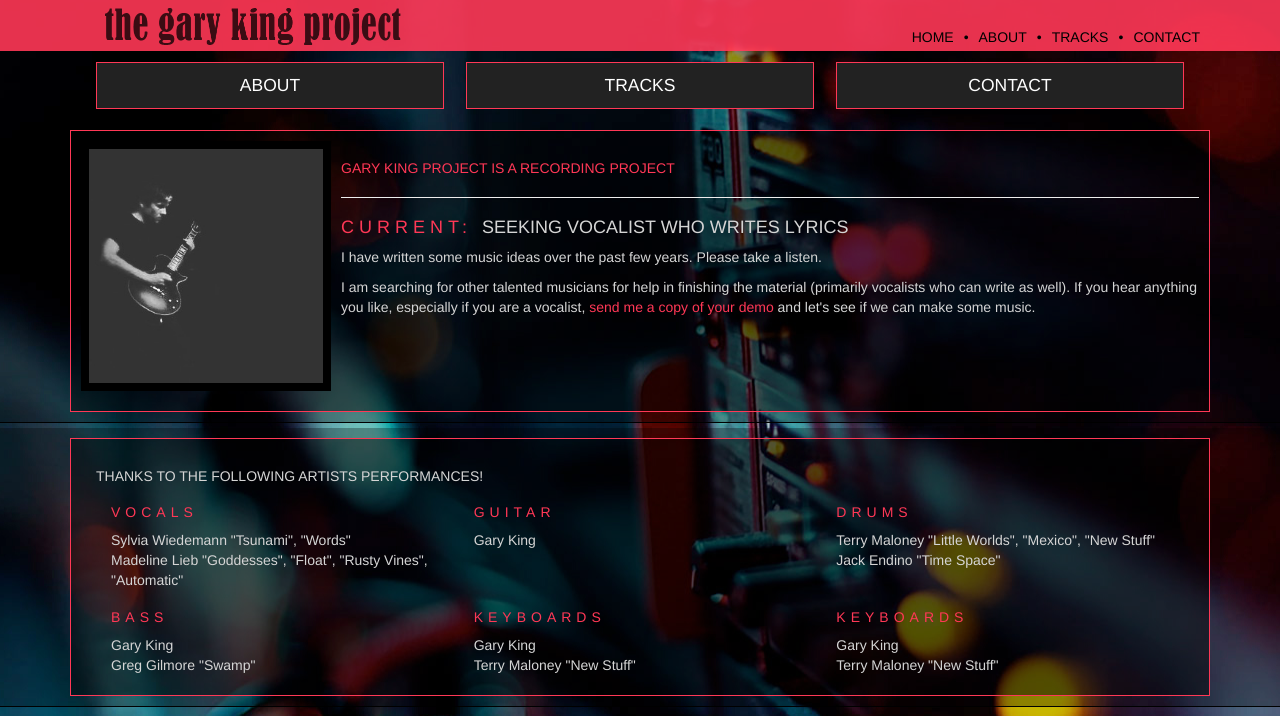
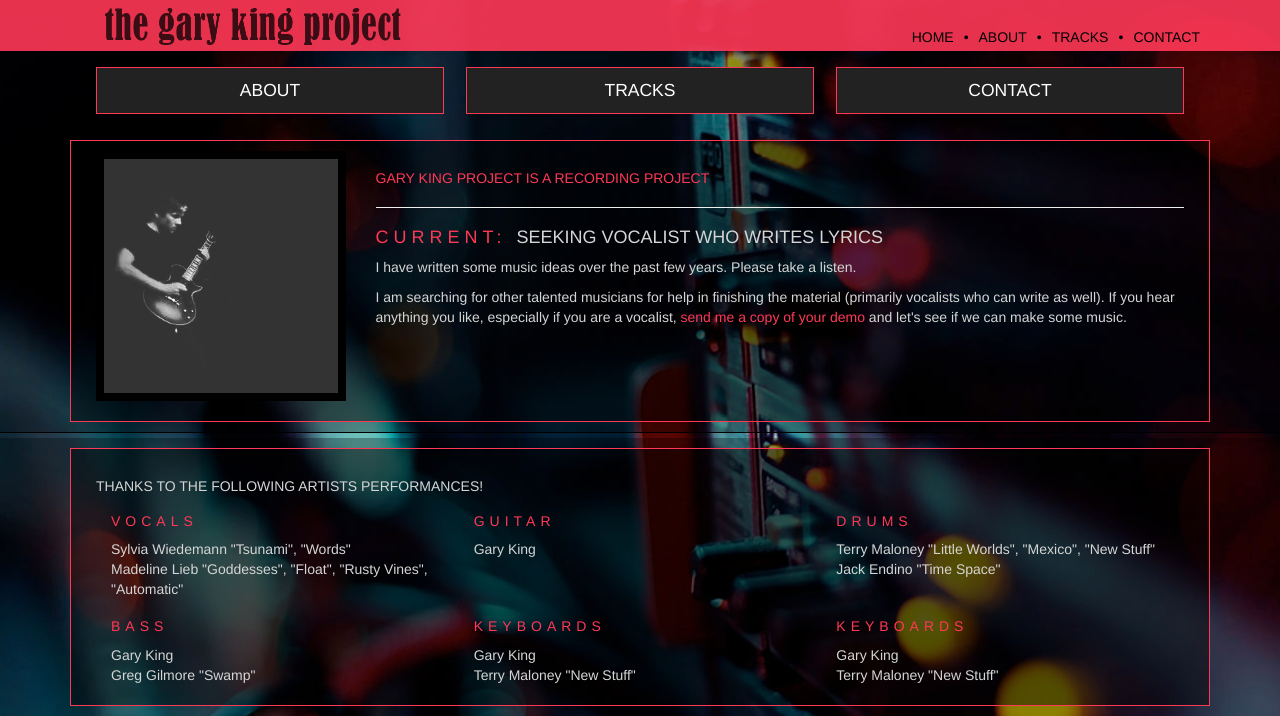
Before and after one commit to garyking11/garykingproject, a PHP site: page / in a window 1280 px wide. Shown: the top 716 px of the page. Run offline with PHP 8.4, Linux system fonts and the light colour scheme; some libraries are stand-ins or nearby versions.

Commit message:
Update content

```diff
--- a/assets/css/styles.css
+++ b/assets/css/styles.css
@@ -205,13 +205,19 @@ h2.text-black {
     max-width: 250px;
 }
 
+
+#callouts {
+    width: 100%;
+    margin: 5px auto;
+
+}
 /* Callouts */
 #callouts .bg-callout {
     background: #222;
     margin: 1%;
-
+    /*margin: 5px auto;*/
     width: 31.333333333334%;
-    min-width: 220px;
+    min-width: 263px;
 }
 
 #callouts .bg-callout a {
--- a/index.php
+++ b/index.php
@@ -34,7 +34,13 @@
 
             <div class="col-sm-12 col-md-12 col-lg-12 pink-border">
 
+            <div class="col-sm-12 col-md-3 col-lg-3">
+
                 <a href="#"><img class="image-max-250 pull-left" src="/assets/images/gary-crocodile.jpg"></a>
+
+            </div>
+
+            <div class="col-sm-12 col-md-9 col-lg-9 ">
 
                 <header>
 
@@ -59,6 +65,7 @@
 
                 <div class="clear"></div>
             </div>
+                </div>
         </div>
     </section>
 
--- a/new-demos.php
+++ b/new-demos.php
@@ -30,7 +30,7 @@
                 <div>
                     <h3 class="spaced">Contributing artists</h3>
                     <ul class="list-unstyled">
-                        <li>Gary King: guitar, keyboards, programming and composition</li>
+                        <li>Gary King: guitar, bass, keyboards, programming and composition</li>
                         <li>Terry Maloney: drums on "Little Worlds", "New Stuff", keyboards on "New Stuff"</li>
                         <li>Greg Gilmore: bass on "Swamp"</li>
                         <li>Jack Endino: drum loops on "Time Space"</li>
```
